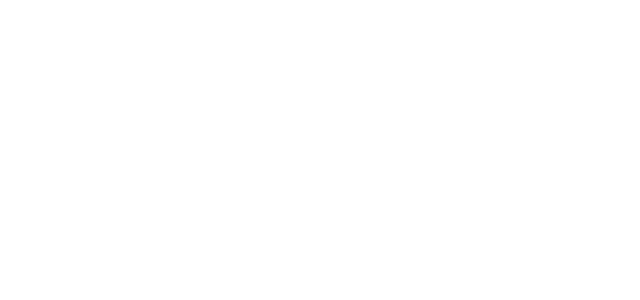
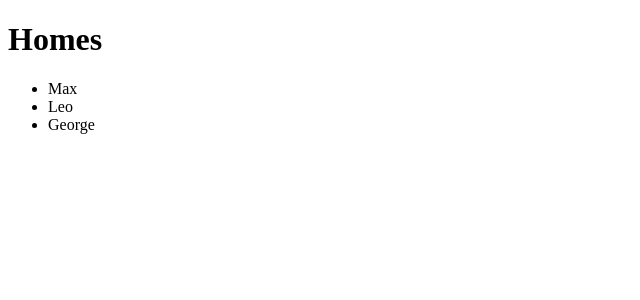
Before and after one commit to AlekseiKromski/JavaScript, a Vue app in the folder vue-part-2/: page / in a window 1280 px wide. Shown: the top 300 px of the page, without its empty margins (0-640 px from the left). Built offline with nearby package versions, Linux system fonts and the light colour scheme.

Commit message:
Vue JS 2 #17 Вложенность и импорт компонентов (Nesting & Importing Components)

```diff
--- a/vue-part-2/src/App.vue
+++ b/vue-part-2/src/App.vue
@@ -1,13 +1,23 @@
 <template>
   <div id="app">
-
+    <h1>{{title}}</h1>
+    <List></List>
   </div>
 </template>
 
 <script>
 
-export default {
-  name: 'App',
+  import List from './components/list'
+
+  export default {
+    components: {
+      'List': List
+    },
+    data(){
+      return {
+        title: 'Homes'
+      }
+  }
 }
 </script>
 
--- /dev/null
+++ b/vue-part-2/src/components/list.vue
@@ -0,0 +1,20 @@
+<template>
+  <ul>
+    <li v-for="person in people">{{person}}</li>
+  </ul>
+</template>
+
+<script>
+
+  export default {
+    data(){
+      return {
+        people: ['Max', 'Leo', 'George']
+      }
+    }
+  }
+</script>
+
+<style>
+
+</style>
--- a/vue-part-2/src/main.js
+++ b/vue-part-2/src/main.js
@@ -3,11 +3,13 @@
 import Vue from 'vue'
 import App from './App'
 
-Vue.config.productionTip = false
+//import List from './components/list'
 
+Vue.config.productionTip = false;
+//Vue.component('List',List);
 /* eslint-disable no-new */
 new Vue({
   el: '#app',
   components: { App },
   template: '<App/>'
-})
+});
```
